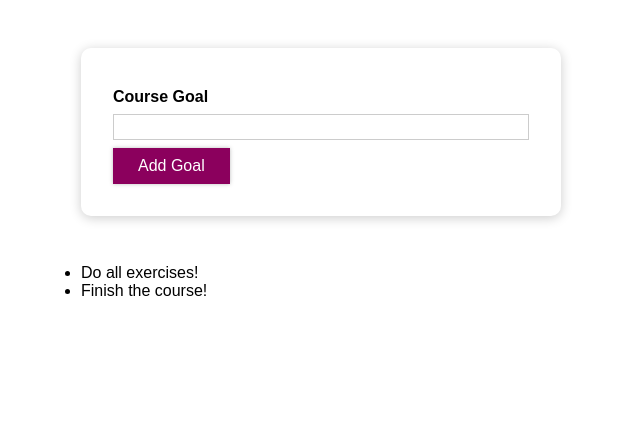
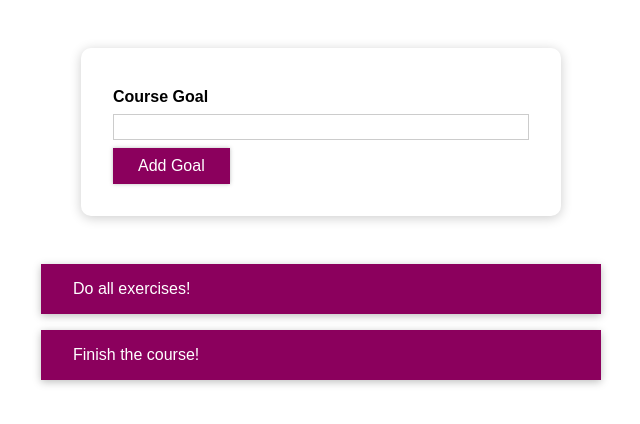
Before and after one commit to rolandasan/react-complete-guide, a React (Create React App) app in the folder section-6-styling-react-components/: page / in a window 1280 px wide. Shown: the top 424 px of the page, without its empty margins (319-959 px from the left). Built offline with nearby package versions, Linux system fonts and the light colour scheme.

Commit message:
Reverted back to simple CSS

```diff
--- a/section-6-styling-react-components/src/components/CourseGoals/CourseGoalItem/CourseGoalItem.tsx
+++ b/section-6-styling-react-components/src/components/CourseGoals/CourseGoalItem/CourseGoalItem.tsx
@@ -1,6 +1,6 @@
 import React from 'react';
 
-import styles from './CourseGoalItem.module.css';
+import './CourseGoalItem.css';
 
 interface CourseGoalItemProps {
     id: string;
@@ -16,7 +16,7 @@ export const CourseGoalItem: React.FC<CourseGoalItemProps> = (props) => {
     };
 
     return (
-        <li className={styles.goalItem} onClick={deleteHandler}>
+        <li className='goal-item' onClick={deleteHandler}>
             {props.children}
         </li>
     );
--- a/section-6-styling-react-components/src/components/CourseGoals/CourseGoalList/CourseGoalList.tsx
+++ b/section-6-styling-react-components/src/components/CourseGoals/CourseGoalList/CourseGoalList.tsx
@@ -1,6 +1,6 @@
 import React from 'react';
 
-import styles from './CourseGoalList.module.css';
+import './CourseGoalList.css';
 import { CourseGoalItem } from '../CourseGoalItem/CourseGoalItem';
 import { CourseGoal } from '../../../model/CourseGoal';
 
@@ -11,7 +11,7 @@ interface CourseGoalListProps {
 
 export const CourseGoalList: React.FC<CourseGoalListProps> = (props) => {
     return (
-        <ul className={styles.goalList}>
+        <ul className='goal-list'>
             {props.items.map((goal) => (
                 <CourseGoalItem key={goal.id} id={goal.id} onDelete={props.onDeleteItem}>
                     {goal.text}
--- a/section-6-styling-react-components/src/components/CourseGoals/CourseInput/CourseInput.tsx
+++ b/section-6-styling-react-components/src/components/CourseGoals/CourseInput/CourseInput.tsx
@@ -1,7 +1,7 @@
 import React, { ChangeEvent, FormEvent, useState } from 'react';
 
 import { Button } from '../../UI/Button/Button';
-import styles from './CourseInput.module.css';
+import './CourseInput.css';
 
 interface CourseInputProps {
     onAddGoal: (goal: string) => void;
@@ -29,7 +29,7 @@ export const CourseInput: React.FC<CourseInputProps> = (props) => {
 
     return (
         <form onSubmit={formSubmitHandler}>
-            <div className={`${styles['form-control']} ${!isValid && styles.invalid}`}>
+            <div className={`form-control ${!isValid && 'invalid'}`}>
                 <label>Course Goal</label>
                 <input type='text' onChange={goalInputChangeHandler} />
             </div>
--- a/section-6-styling-react-components/src/components/UI/Button/Button.tsx
+++ b/section-6-styling-react-components/src/components/UI/Button/Button.tsx
@@ -1,6 +1,6 @@
 import React, { FormEvent, PropsWithChildren } from 'react';
 
-import styles from './Button.module.css';
+import './Button.css';
 
 export const Button: React.FC<
     PropsWithChildren<{
@@ -9,7 +9,7 @@ export const Button: React.FC<
     }>
 > = (props) => {
     return (
-        <button type={props.type} className={styles.button} onClick={props.onClick}>
+        <button type={props.type} className='button' onClick={props.onClick}>
             {props.children}
         </button>
     );
```
Also changed, not shown: section-6-styling-react-components/src/components/CourseGoals/CourseGoalItem/CourseGoalItem.css (renamed from section-6-styling-react-components/src/components/CourseGoals/CourseGoalItem/CourseGoalItem.module.css), section-6-styling-react-components/src/components/CourseGoals/CourseGoalList/CourseGoalList.css (renamed from section-6-styling-react-components/src/components/CourseGoals/CourseGoalList/CourseGoalList.module.css), section-6-styling-react-components/src/components/CourseGoals/CourseInput/CourseInput.css (renamed from section-6-styling-react-components/src/components/CourseGoals/CourseInput/CourseInput.module.css), section-6-styling-react-components/src/components/UI/Button/Button.css (renamed from section-6-styling-react-components/src/components/UI/Button/Button.module.css).
